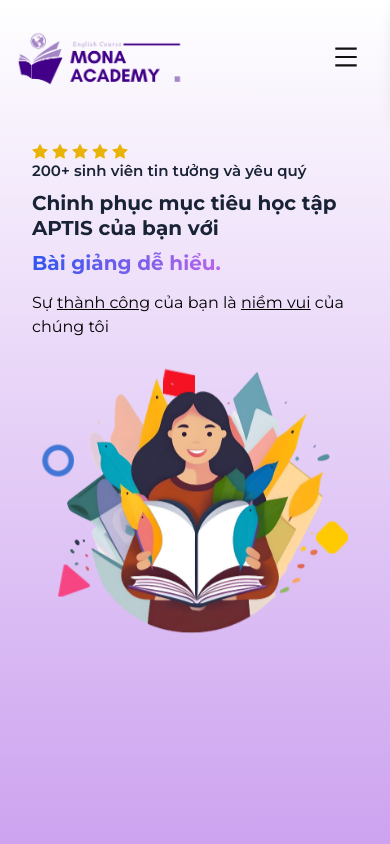
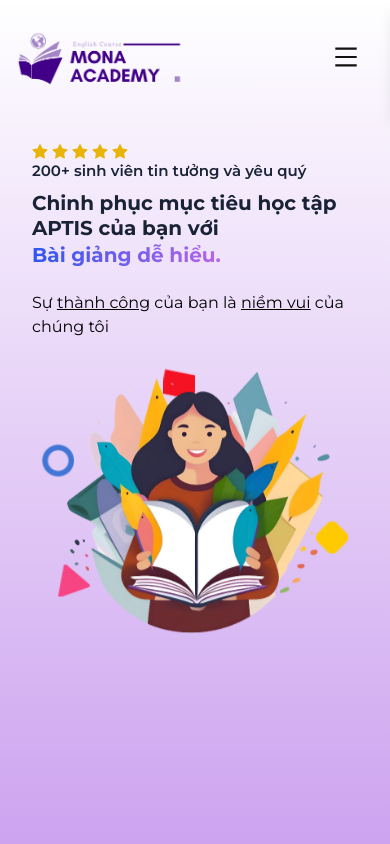
Before and after one commit to hoangkha442/aptis_course_website, a React (Vite) app: page / in a window 390 px wide. Shown: the top 844 px of the page. Built offline with nearby package versions, Linux system fonts and the light colour scheme.

Commit message:
fix hamburger

```diff
--- a/src/components/NavBar.tsx
+++ b/src/components/NavBar.tsx
@@ -89,7 +89,7 @@ export default function NavBar({}: Props) {
 
           {/* Menu Links */}
           <div
-            className={`fixed top-0  right-0 w-1/3 sm:w-1/4 bg-white shadow-lg z-40 transform transition-transform duration-500 xl:pt-0 pt-16  ${
+            className={`fixed top-0  right-0 w-1/2 sm:w-1/4 bg-white shadow-lg z-40 transform transition-transform duration-500 xl:pt-0 pt-16  ${
               isMenuOpen ? "translate-x-0 h-screen" : "translate-x-full h-full"
             } xl:relative xl:translate-x-0 xl:w-auto xl:bg-transparent xl:shadow-none`}
           >
--- a/src/page/Banner/index.tsx
+++ b/src/page/Banner/index.tsx
@@ -47,7 +47,7 @@ export default function Banner({}: Props) {
             {words.map((word, index) => (
               <b
                 key={index}
-                className={`absolute top-0 left-0 w-full h-full transition-all xl:pt-0 pt-2 duration-[1000ms] ease-[cubic-bezier(.25,.8,.25,1)] ${
+                className={`absolute top-0 left-0 w-full h-full transition-all xl:pt-1 sm:pt-2 pt-0 duration-[1000ms] ease-[cubic-bezier(.25,.8,.25,1)] ${
                   activeIndex === index
                     ? "translate-y-0 opacity-100"
                     : activeIndex === (index - 1 + words.length) % words.length
```
